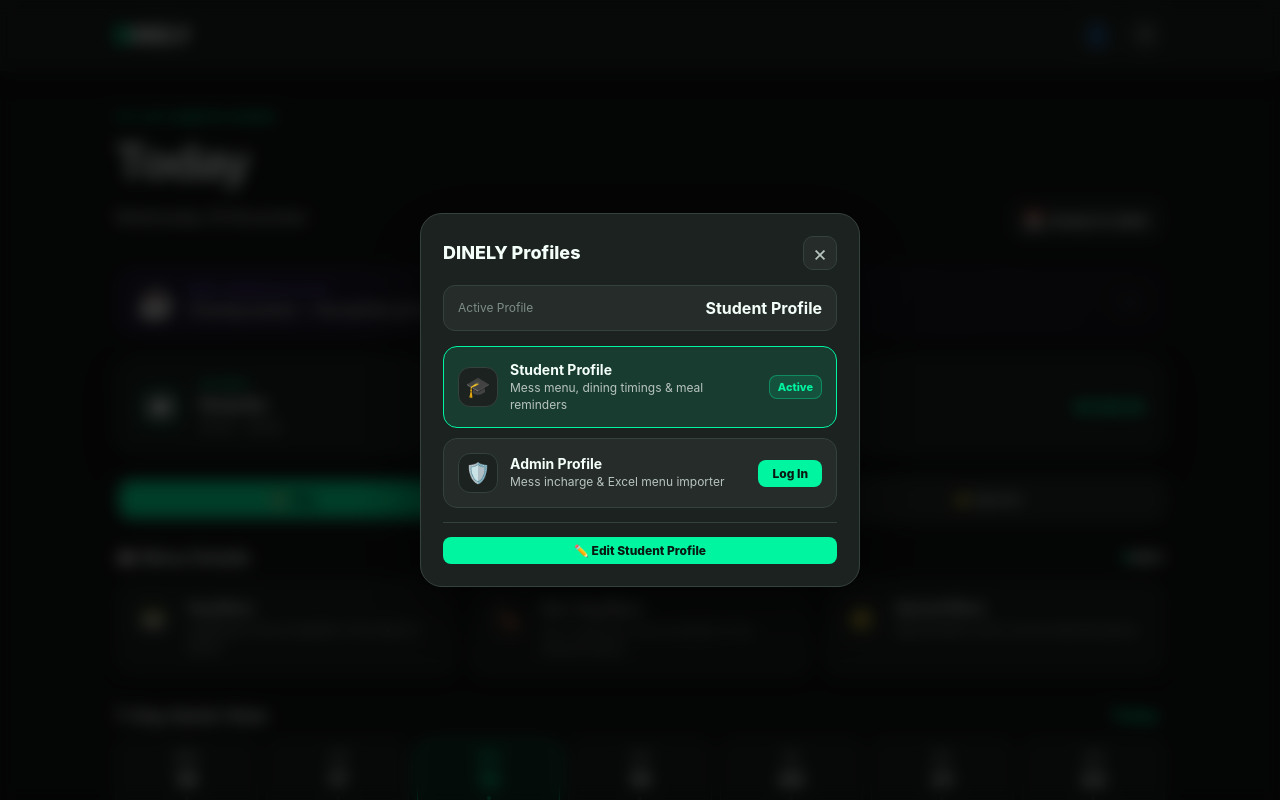
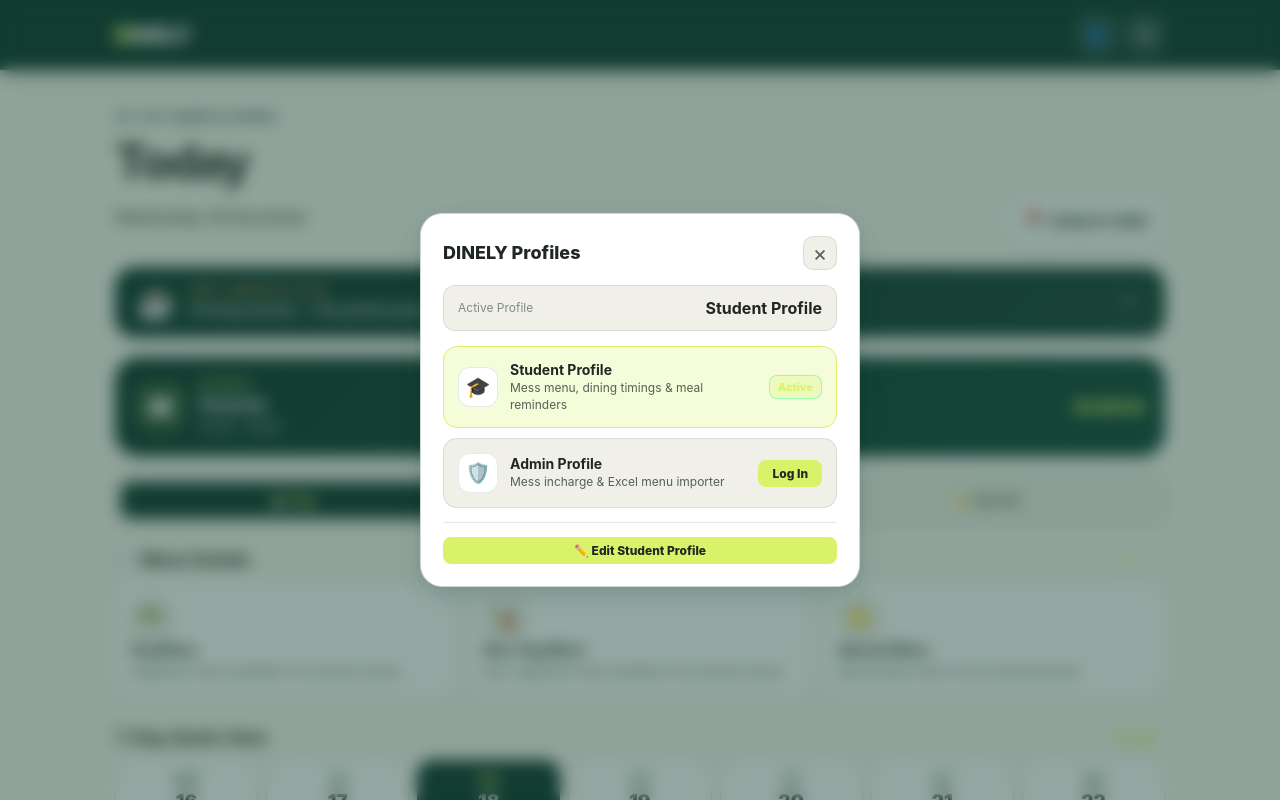
Before and after one commit to bhuvansainaidupalli08-hash/HAVFOOD, a plain HTML site: page index.html in a window 1280 px wide. Both pictures are taken after a click on the button "Profiles". Shown: the top 800 px of the page. Drawn offline with Linux system fonts and the light colour scheme; no server answers.

Commit message:
feat: complete DINELY brand migration & UX/UI transformation to Forest Green & Lime palette
- Abandon Carbon Black and Electric Mint theme completely
- Implement approved brand palette: Forest Green (#123C32), Lime (#D8F36A), Cream (#F8F8F2), Peach (#E8A66A), Dark (#202722)
- Update PWA manifest with theme_color (#123C32), background_color (#F8F8F2), and full name 'DINELY – Your Campus. Your Meals.'
- Redesign logo and regenerate all PWA PNG and maskable icons with Forest Green, Lime, and Cream artwork
- Update index.html meta theme-color, title, and asset cache-busters (v=15)
- Update service worker cache name to dinely-pwa-v2
- Update meal-banner.js food-focused greetings with brand theme colors
- Update documentation in README.md

```diff
--- a/meal-banner.js
+++ b/meal-banner.js
@@ -2,6 +2,7 @@
  * DINELY — Meal Banner Module
  * Clean, food-focused meal greeting. No actors or celebrities.
  * Shows a motivational food message relevant to the current meal period.
+ * Styled with approved DINELY brand palette: Forest Green, Lime, Cream, Peach, Dark.
  */
 
 ((window) => {
@@ -17,8 +18,10 @@
         "Morning energy comes from a wholesome breakfast. Dig in!"
       ],
       hadMealQuery: "Had breakfast yet? Don't skip it — your brain needs fuel!",
-      accentColor: "#f59e0b",
-      gradientBg: "linear-gradient(135deg, rgba(245,158,11,0.12), rgba(245,158,11,0.04))"
+      accentColor: "#D8F36A", // Lime
+      badgeColor: "#D8F36A",
+      gradientBg: "linear-gradient(135deg, #123C32 0%, #1a4f42 100%)",
+      textColor: "#F8F8F2"
     },
     Lunch: {
       emoji: "☀️",
@@ -29,8 +32,10 @@
         "Lunch is your midday reset. Eat well, perform better."
       ],
       hadMealQuery: "Had lunch yet? Head to the mess — your meal is ready!",
-      accentColor: "#10b981",
-      gradientBg: "linear-gradient(135deg, rgba(16,185,129,0.12), rgba(16,185,129,0.04))"
+      accentColor: "#D8F36A", // Lime
+      badgeColor: "#D8F36A",
+      gradientBg: "linear-gradient(135deg, #123C32 0%, #16463a 100%)",
+      textColor: "#F8F8F2"
     },
     Snacks: {
       emoji: "☕",
@@ -41,8 +46,10 @@
         "Chai time! Step away, relax, and snack well."
       ],
       hadMealQuery: "Evening snacks are on! A quick bite goes a long way.",
-      accentColor: "#8b5cf6",
-      gradientBg: "linear-gradient(135deg, rgba(139,92,246,0.12), rgba(139,92,246,0.04))"
+      accentColor: "#E8A66A", // Peach
+      badgeColor: "#E8A66A",
+      gradientBg: "linear-gradient(135deg, #123C32 0%, #1d463b 100%)",
+      textColor: "#F8F8F2"
     },
     Dinner: {
       emoji: "🌙",
@@ -53,8 +60,10 @@
         "Wrap up the day with a great meal. Dining well matters."
       ],
       hadMealQuery: "Dinner is being served! Don't miss your evening meal.",
-      accentColor: "#2563eb",
-      gradientBg: "linear-gradient(135deg, rgba(37,99,235,0.12), rgba(37,99,235,0.04))"
+      accentColor: "#D8F36A", // Lime
+      badgeColor: "#D8F36A",
+      gradientBg: "linear-gradient(135deg, #123C32 0%, #0e2f27 100%)",
+      textColor: "#F8F8F2"
     }
   };
 
@@ -152,20 +161,21 @@
 
     container.className = "dn-meal-banner";
     container.style.background = state.info.gradientBg;
-    container.style.borderColor = state.info.accentColor + "40";
+    container.style.border = "1px solid rgba(18, 60, 50, 0.2)";
+    container.style.color = state.info.textColor;
 
     container.innerHTML = `
       <div class="dn-banner-inner">
         <div class="dn-banner-left">
           <span class="dn-meal-emoji" aria-hidden="true">${state.info.emoji}</span>
           <div class="dn-banner-text">
-            <span class="dn-banner-badge ${state.isFirst30Mins ? "dn-badge-alert" : ""}" style="color:${state.info.accentColor}">
+            <span class="dn-banner-badge ${state.isFirst30Mins ? "dn-badge-alert" : ""}" style="color:${state.info.badgeColor}; font-weight:800; letter-spacing:0.8px;">
               ${state.statusBadge}
             </span>
-            <p class="dn-banner-msg">${state.messageText}</p>
+            <p class="dn-banner-msg" style="color:#F8F8F2;">${state.messageText}</p>
           </div>
         </div>
-        <button class="dn-banner-close" id="dnBannerCloseBtn" aria-label="Dismiss">✕</button>
+        <button class="dn-banner-close" id="dnBannerCloseBtn" aria-label="Dismiss" style="color:rgba(248,248,242,0.7); border-color:rgba(248,248,242,0.25);">✕</button>
       </div>
     `;
 
--- a/style.css
+++ b/style.css
@@ -1,38 +1,71 @@
 /* ==========================================================================
-   DINELY — ELECTRIC MINT + CARBON BLACK THEME
-   Design Palette:
-     Electric Mint:      #00F5A0
-     Carbon Black (bg):  #121414
-     Elevated Carbon:    #1C2220
-     Secondary Surface:  #252C29
-     Primary Text:       #F4FFF9
-     Secondary Text:     #B8C4BF
-     Subtle Borders:     #35413B
+   DINELY — CAMPUS FOOD-TECH THEME
+   Approved Brand Palette:
+     Forest Green: #123C32 (Header, navigation, primary brand surfaces)
+     Lime:         #D8F36A (Primary buttons, highlights, active states)
+     Cream:        #F8F8F2 (Main background & light surfaces)
+     Peach:        #E8A66A (Special Mess, special meals, highlights)
+     Dark:         #202722 (Primary text, headings, readable labels)
    ========================================================================== */
 
 :root {
-  --bg-carbon: #121414;
-  --surface-elevated: #1C2220;
-  --surface-secondary: #252C29;
-  --accent-mint: #00F5A0;
-  --accent-mint-hover: #33f7b3;
-  --accent-mint-dim: rgba(0, 245, 160, 0.12);
-  --accent-mint-glow: rgba(0, 245, 160, 0.25);
-  --text-primary: #F4FFF9;
-  --text-secondary: #B8C4BF;
-  --text-muted: #7e8d87;
-  --text-dark: #091812;
-  --border-subtle: #35413B;
-  --border-focus: #00F5A0;
-  --danger: #ef4444;
-  --danger-dim: rgba(239, 68, 68, 0.15);
-  --danger-border: rgba(239, 68, 68, 0.35);
-  --warning: #fbbf24;
-  --warning-dim: rgba(251, 191, 36, 0.15);
-  --warning-border: rgba(251, 191, 36, 0.35);
-  --info: #38bdf8;
-  --info-dim: rgba(56, 189, 248, 0.12);
-  --info-border: rgba(56, 189, 248, 0.35);
+  /* Approved Brand Design Tokens */
+  --forest-green: #123C32;
+  --forest-green-hover: #194f42;
+  --forest-green-dim: rgba(18, 60, 50, 0.08);
+  --forest-green-border: rgba(18, 60, 50, 0.16);
+
+  --lime: #D8F36A;
+  --lime-hover: #cbe65d;
+  --lime-dim: rgba(216, 243, 106, 0.25);
+  --lime-glow: rgba(216, 243, 106, 0.4);
+
+  --cream: #F8F8F2;
+  --cream-card: #FFFFFF;
+  --cream-surface: #F0F0E8;
+  --cream-muted: #E6E6DC;
+
+  --peach: #E8A66A;
+  --peach-hover: #df9a5d;
+  --peach-dim: rgba(232, 166, 106, 0.18);
+  --peach-border: rgba(232, 166, 106, 0.38);
+
+  --dark: #202722;
+  --dark-heading: #121815;
+  --text-primary: #202722;
+  --text-secondary: #536158;
+  --text-muted: #7E8D85;
+  --text-on-dark: #F8F8F2;
+  --text-on-lime: #123C32;
+  --text-on-peach: #202722;
+
+  --border-subtle: rgba(18, 60, 50, 0.10);
+  --border-medium: rgba(18, 60, 50, 0.20);
+  --border-focus: #123C32;
+
+  --shadow-sm: 0 1px 3px rgba(18, 60, 50, 0.06), 0 1px 2px rgba(18, 60, 50, 0.04);
+  --shadow-md: 0 4px 12px rgba(18, 60, 50, 0.08), 0 2px 4px rgba(18, 60, 50, 0.04);
+  --shadow-lg: 0 10px 25px rgba(18, 60, 50, 0.12), 0 4px 8px rgba(18, 60, 50, 0.06);
+
+  --danger: #d94343;
+  --danger-dim: rgba(217, 67, 67, 0.12);
+  --danger-border: rgba(217, 67, 67, 0.28);
+  --warning: #d97706;
+  --warning-dim: rgba(217, 119, 6, 0.12);
+  --warning-border: rgba(217, 119, 6, 0.28);
+  --info: #0284c7;
+  --info-dim: rgba(2, 132, 199, 0.12);
+  --info-border: rgba(2, 132, 199, 0.28);
+
+  /* Legacy variable compatibility mappings */
+  --bg-carbon: var(--cream);
+  --surface-elevated: #FFFFFF;
+  --surface-secondary: var(--cream-surface);
+  --accent-mint: var(--lime);
+  --accent-mint-hover: var(--lime-hover);
+  --accent-mint-dim: var(--lime-dim);
+  --accent-mint-glow: var(--lime-glow);
+  --text-dark: var(--dark);
 }
 
 * {
@@ -41,8 +74,8 @@
 
 html {
   scroll-behavior: smooth;
-  background: var(--bg-carbon);
-  color-scheme: dark;
+  background: var(--cream);
+  color-scheme: light;
 }
 
 body {
@@ -68,8 +101,8 @@ button {
 }
 
 ::selection {
-  background: rgba(0, 245, 160, 0.3);
-  color: var(--text-primary);
+  background: rgba(216, 243, 106, 0.5);
+  color: var(--dark);
 }
 
 ::-webkit-scrollbar {
@@ -95,8 +128,8 @@ button {
    ========================================================================== */
 .topbar {
   height: 70px;
-  background: var(--surface-elevated);
-  border-bottom: 1px solid var(--border-subtle);
+  background: var(--forest-green);
+  border-bottom: 1px solid rgba(248, 248, 242, 0.15);
   display: flex;
   align-items: center;
   justify-content: space-between;
@@ -104,7 +137,7 @@ button {
   position: sticky;
   top: 0;
   z-index: 20;
-  box-shadow: 0 4px 20px rgba(0, 0, 0, 0.35);
+  box-shadow: 0 4px 18px rgba(18, 60, 50, 0.22);
 }
 
 .brand {
@@ -132,13 +165,13 @@ button {
 }
 
 .brand-d {
-  color: var(--accent-mint);
+  color: var(--lime);
   font-weight: 900;
-  text-shadow: 0 0 12px rgba(0, 245, 160, 0.4);
+  text-shadow: 0 0 12px rgba(216, 243, 106, 0.4);
 }
 
 .brand-inely {
-  color: var(--text-primary);
+  color: var(--cream);
   font-weight: 900;
 }
 
@@ -154,15 +187,15 @@ button {
 }
 
 .admin-badge {
-  background: var(--accent-mint);
-  color: var(--text-dark);
+  background: var(--lime);
+  color: var(--forest-green);
   font-size: 10px;
   font-weight: 900;
   padding: 3px 8px;
   border-radius: 6px;
   letter-spacing: .5px;
   text-transform: uppercase;
-  box-shadow: 0 2px 8px var(--accent-mint-glow);
+  box-shadow: 0 2px 8px rgba(216, 243, 106, 0.35);
 }
 
 .topbar-actions {
@@ -174,8 +207,8 @@ button {
 .icon-btn,
 .profile-btn,
 .hamburger-btn {
-  background: var(--surface-secondary);
-  border: 1px solid var(--border-subtle);
+  background: rgba(248, 248, 242, 0.12);
+  border: 1px solid rgba(248, 248, 242, 0.25);
   border-radius: 12px;
   width: 40px;
   height: 40px;
@@ -185,7 +218,7 @@ button {
   align-items: center;
   justify-content: center;
   cursor: pointer;
-  color: var(--text-primary);
+  color: var(--cream);
   transition: background .2s, border-color .2s, color .2s, transform .1s;
 }
 
@@ -198,9 +231,9 @@ button {
 .icon-btn:hover,
 .profile-btn:hover,
 .hamburger-btn:hover {
-  background: var(--surface-secondary);
-  border-color: var(--accent-mint);
-  color: var(--accent-mint);
+  background: rgba(248, 248, 242, 0.22);
+  border-color: var(--lime);
+  color: var(--lime);
 }
 
 .icon-btn:active,
@@ -213,9 +246,9 @@ button {
    PWA UPDATE BANNER
    ========================================================================== */
 .pwa-update-banner {
-  background: var(--surface-elevated);
-  border-bottom: 1px solid var(--border-subtle);
-  color: var(--text-primary);
+  background: var(--forest-green);
+  border-bottom: 1px solid rgba(248, 248, 242, 0.15);
+  color: var(--cream);
   padding: 11px 18px;
   display: flex;
   align-items: center;
@@ -226,12 +259,12 @@ button {
   position: sticky;
   top: 70px;
   z-index: 19;
-  box-shadow: 0 4px 15px rgba(0, 0, 0, 0.4);
+  box-shadow: 0 4px 15px rgba(18, 60, 50, 0.25);
 }
 
 .pwa-update-banner button {
-  background: var(--accent-mint);
-  color: var(--text-dark);
+  background: var(--lime);
+  color: var(--forest-green);
   padding: 6px 14px;
   border-radius: 8px;
   font-weight: 800;
@@ -271,9 +304,8 @@ main {
   font-size: 11px;
   font-weight: 800;
   letter-spacing: 1.5px;
-  color: var(--accent-mint);
+  color: var(--forest-green);
   margin: 0 0 8px;
-  text-shadow: 0 0 10px rgba(0, 245, 160, 0.2);
 }
 
 .hero h1 {
@@ -289,22 +321,22 @@ main {
 
 .date-btn,
 .secondary {
-  background: var(--surface-elevated);
-  border: 1px solid var(--border-subtle);
+  background: #FFFFFF;
+  border: 1px solid var(--border-medium);
   border-radius: 14px;
   padding: 12px 15px;
   font-weight: 700;
-  color: var(--text-primary);
-  box-shadow: 0 4px 14px rgba(0, 0, 0, 0.25);
+  color: var(--dark);
+  box-shadow: var(--shadow-sm);
   cursor: pointer;
   transition: all .2s ease;
 }
 
 .date-btn:hover,
 .secondary:hover {
-  background: var(--surface-secondary);
-  border-color: var(--accent-mint);
-  color: var(--accent-mint);
+  background: var(--cream-surface);
+  border-color: var(--forest-green);
+  color: var(--forest-green);
 }
 
 .secondary:disabled {
@@ -318,15 +350,15 @@ main {
    SERVING NOW CARD
    ========================================================================== */
 .status-card {
-  background: var(--surface-elevated);
-  border: 1px solid var(--border-subtle);
-  color: var(--text-primary);
+  background: linear-gradient(135deg, var(--forest-green) 0%, #174b3f 100%);
+  border: 1px solid var(--forest-green-border);
+  color: var(--cream);
   border-radius: 24px;
   padding: 20px;
   display: flex;
   align-items: center;
   gap: 15px;
-  box-shadow: 0 12px 30px rgba(0, 0, 0, 0.4), inset 0 1px 0 rgba(255, 255, 255, 0.05);
+  box-shadow: var(--shadow-md);
   margin-bottom: 20px;
 }
 
@@ -334,8 +366,8 @@ main {
   width: 48px;
   height: 48px;
   border-radius: 15px;
-  background: var(--accent-mint-dim);
-  border: 1px solid rgba(0, 245, 160, 0.25);
+  background: rgba(216, 243, 106, 0.18);
+  border: 1px solid rgba(216, 243, 106, 0.35);
   display: grid;
   place-items: center;
   font-size: 24px;
@@ -351,59 +383,67 @@ main {
 .status-copy span {
   font-size: 10px;
   letter-spacing: 1.4px;
-  color: var(--accent-mint);
+  color: var(--lime);
   font-weight: 800;
 }
 
 .status-copy b {
   font-size: 19px;
-  color: var(--text-primary);
+  color: var(--cream);
 }
 
 .status-copy small {
-  color: var(--text-secondary);
+  color: rgba(248, 248, 242, 0.85);
 }
 
 .countdown {
   font-variant-numeric: tabular-nums;
   font-weight: 800;
-  color: var(--accent-mint);
-  text-shadow: 0 0 12px var(--accent-mint-glow);
+  color: var(--lime);
+  text-shadow: 0 0 10px rgba(216, 243, 106, 0.4);
 }
 
 /* ==========================================================================
    MESS SELECTOR (SEGMENTED TABS) — 3-way: Veg, Non-Veg, Special
    ========================================================================== */
 .segmented {
-  background: var(--surface-secondary);
-  border: 1px solid var(--border-subtle);
-  padding: 4px;
+  background: var(--cream-surface);
+  border: 1px solid var(--border-medium);
+  padding: 5px;
   border-radius: 14px;
   display: flex;
   margin: 20px 0;
-  gap: 2px;
+  gap: 4px;
 }
 
 .segmented button {
   flex: 1;
   padding: 10px 8px;
-  border-radius: 11px;
+  border-radius: 10px;
   background: transparent;
   color: var(--text-secondary);
-  font-weight: 800;
+  font-weight: 700;
   font-size: 13px;
   transition: all .2s ease;
   white-space: nowrap;
 }
 
 .segmented button:hover {
-  color: var(--text-primary);
+  color: var(--dark);
+  background: rgba(18, 60, 50, 0.05);
 }
 
 .segmented button.active {
-  background: var(--accent-mint);
-  color: var(--text-dark);
-  box-shadow: 0 2px 12px var(--accent-mint-glow);
+  background: var(--forest-green);
+  color: var(--lime);
+  box-shadow: 0 2px 8px rgba(18, 60, 50, 0.2);
+}
+
+.segmented button[data-mess="Special"].active,
+.segmented button[data-mess="Special Mess"].active {
+  background: var(--peach);
+  color: var(--dark);
+  box-shadow: 0 2px 8px rgba(232, 166, 106, 0.35);
 }
 
 /* ==========================================================================
@@ -428,14 +468,17 @@ main {
 }
 
 .detail-card {
-  background: var(--surface-elevated);
-  border: 1px solid var(--border-subtle);
-  border-radius: 18px;
-  padding: 16px;
-  display: flex;
-  gap: 13px;
-  align-items: flex-start;
-  box-shadow: 0 4px 16px rgba(0, 0, 0, 0.25);
+  background: #FFFFFF;
+  border: 1px solid var(--border-subtle);
+  border-radius: 16px;
+  padding: 14px;
+  box-shadow: var(--shadow-sm);
+  transition: border-color .2s;
+}
+
+.detail-card.special-mess {
+  border-color: var(--peach-border);
+  background: linear-gradient(180deg, #FFFFFF 0%, var(--peach-dim) 100%);
 }
 
 .detail-icon {
@@ -510,19 +553,20 @@ main {
 }
 
 .day {
-  background: var(--surface-elevated);
-  border: 1px solid var(--border-subtle);
+  background: #FFFFFF;
+  border: 1px solid var(--border-medium);
   border-radius: 15px;
   padding: 12px 8px;
   text-align: center;
   min-width: 76px;
   cursor: pointer;
   transition: all .2s ease;
+  box-shadow: var(--shadow-sm);
 }
 
 .day:hover {
-  border-color: rgba(0, 245, 160, 0.4);
-  background: var(--surface-secondary);
+  border-color: var(--forest-green);
+  background: var(--cream-surface);
 }
 
 .day .dow {
@@ -535,34 +579,34 @@ main {
   font-size: 19px;
   font-weight: 900;
   margin: 5px 0;
-  color: var(--text-primary);
+  color: var(--dark-heading);
 }
 
 .day .dot {
-  height: 4px;
-  width: 4px;
+  height: 5px;
+  width: 5px;
   border-radius: 50%;
-  background: var(--border-subtle);
+  background: var(--border-medium);
   margin: auto;
   transition: background .2s;
 }
 
 .day.selected {
-  background: var(--accent-mint-dim);
-  border-color: var(--accent-mint);
-  box-shadow: 0 0 16px var(--accent-mint-glow);
+  background: var(--forest-green);
+  border-color: var(--forest-green);
+  box-shadow: var(--shadow-md);
 }
 
 .day.selected .dow {
-  color: var(--accent-mint);
+  color: var(--lime);
 }
 
 .day.selected .num {
-  color: var(--accent-mint);
+  color: var(--cream);
 }
 
 .day.selected .dot {
-  background: var(--accent-mint);
+  background: var(--lime);
 }
 
 /* ==========================================================================
@@ -575,17 +619,17 @@ main {
 }
 
 .meal-card {
-  background: var(--surface-elevated);
+  background: #FFFFFF;
   border: 1px solid var(--border-subtle);
   border-radius: 18px;
   padding: 17px;
-  box-shadow: 0 4px 18px rgba(0, 0, 0, 0.3);
+  box-shadow: var(--shadow-sm);
   transition: border-color .2s, box-shadow .2s;
 }
 
 .meal-card:hover {
-  border-color: rgba(0, 245, 160, 0.4);
-  box-shadow: 0 6px 24px rgba(0, 0, 0, 0.4), 0 0 16px rgba(0, 245, 160, 0.08);
+  border-color: var(--forest-green-border);
+  box-shadow: var(--shadow-md);
 }
 
 .meal-top {
@@ -609,21 +653,22 @@ main {
 
 .dish {
   padding: 9px 0;
-  border-top: 1px solid var(--surface-secondary);
+  border-top: 1px solid var(--border-subtle);
   font-size: 14px;
   display: flex;
   justify-content: space-between;
   gap: 8px;
-  color: var(--text-primary);
+  color: var(--dark);
 }
 
 .tag {
   font-size: 9px;
-  background: var(--surface-secondary);
-  border: 1px solid var(--border-subtle);
+  background: var(--cream-surface);
+  border: 1px solid var(--border-medium);
   padding: 3px 6px;
   border-radius: 8px;
-  color: var(--text-secondary);
+  color: var(--forest-green);
+  font-weight: 700;
   white-space: nowrap;
 }
 
@@ -643,7 +688,7 @@ main {
 .modal {
   position: fixed;
   inset: 0;
-  background: rgba(0, 0, 0, 0.75);
+  background: rgba(18, 60, 50, 0.45);
   backdrop-filter: blur(8px);
   display: grid;
   place-items: center;
@@ -652,13 +697,13 @@ main {
 }
 
 .modal-card {
-  background: var(--surface-elevated);
-  border: 1px solid var(--border-subtle);
-  color: var(--text-primary);
+  background: #FFFFFF;
+  border: 1px solid var(--border-medium);
+  color: var(--dark);
   width: min(440px, 100%);
   border-radius: 22px;
   padding: 22px;
-  box-shadow: 0 25px 70px rgba(0, 0, 0, 0.6), 0 0 1px rgba(255, 255, 255, 0.1);
+  box-shadow: var(--shadow-lg);
   max-height: 90vh;
   overflow-y: auto;
 }
@@ -715,16 +760,21 @@ main {
 }
 
 .primary {
-  width: 100%;
-  padding: 13px;
-  border-radius: 12px;
-  background: var(--accent-mint);
-  color: var(--text-dark);
+  background: var(--lime);
+  color: var(--forest-green);
   font-weight: 800;
+  padding: 12px 20px;
+  border-radius: 14px;
   border: 0;
   cursor: pointer;
-  transition: all .2s ease;
-  box-shadow: 0 4px 16px var(--accent-mint-glow);
+  box-shadow: 0 2px 10px rgba(216, 243, 106, 0.35);
+  transition: all .15s ease;
+}
+
+.primary:hover {
+  background: var(--lime-hover);
+  transform: translateY(-1px);
+  box-shadow: 0 4px 14px rgba(216, 243, 106, 0.5);
 }
 
 .primary:hover {
@@ -1513,10 +1563,10 @@ main {
   right: 0;
   bottom: 0;
   width: min(320px, 85vw);
-  background: var(--surface-elevated);
-  border-left: 1px solid var(--border-subtle);
+  background: #FFFFFF;
+  border-left: 1px solid var(--border-medium);
   padding: 22px 18px;
-  box-shadow: -10px 0 35px rgba(0, 0, 0, 0.6);
+  box-shadow: -10px 0 35px rgba(18, 60, 50, 0.15);
   display: flex;
   flex-direction: column;
   gap: 14px;
@@ -1731,12 +1781,24 @@ main {
   }
 
   .status-card {
-    padding: 16px;
-  }
+  background: linear-gradient(135deg, var(--forest-green) 0%, #174b3f 100%);
+  border: 1px solid var(--forest-green-border);
+  color: var(--cream);
+  border-radius: 24px;
+  padding: 20px;
+  display: flex;
+  align-items: center;
+  gap: 15px;
+  box-shadow: var(--shadow-md);
+  margin-bottom: 20px;
+}
 
   .countdown {
-    font-size: 13px;
-  }
+  font-variant-numeric: tabular-nums;
+  font-weight: 800;
+  color: var(--lime);
+  text-shadow: 0 0 10px rgba(216, 243, 106, 0.4);
+}
 
   .reminder-options {
     grid-template-columns: repeat(5, 1fr);
@@ -1772,11 +1834,13 @@ main {
    Clean motivational banner shown during meal periods.
    ========================================================================== */
 .dn-meal-banner {
-  background: var(--surface-elevated);
-  border: 1px solid var(--border-subtle);
+  background: linear-gradient(135deg, var(--forest-green) 0%, #16463a 100%);
+  border: 1px solid var(--forest-green-border);
+  color: var(--cream);
   border-radius: 20px;
   padding: 16px 20px;
   margin-bottom: 20px;
+  box-shadow: var(--shadow-md);
   transition: border-color .2s ease;
 }
 
@@ -1835,7 +1899,7 @@ main {
   margin: 0;
   font-size: 14px;
   font-weight: 600;
-  color: var(--text-primary);
+  color: var(--cream);
   line-height: 1.45;
 }
 
@@ -1861,7 +1925,7 @@ main {
    STUDENT PROFILE CARD (compact inline card below hero)
    ========================================================================== */
 .student-profile-card {
-  background: var(--surface-elevated);
+  background: #FFFFFF;
   border: 1px solid var(--border-subtle);
   border-radius: 20px;
   padding: 14px 18px;
@@ -1869,6 +1933,7 @@ main {
   display: flex;
   align-items: center;
   gap: 14px;
+  box-shadow: var(--shadow-sm);
 }
 
 .spc-header {
```
Also changed, not shown: index.html (+6 -6 lines), sw.js (+4 -4 lines), icons/apple-touch-icon.png, icons/icon-192.png, icons/icon-512.png, icons/icon-maskable-192.png, icons/icon-maskable-512.png, icons/icon.svg, manifest.json, 1 other file.
